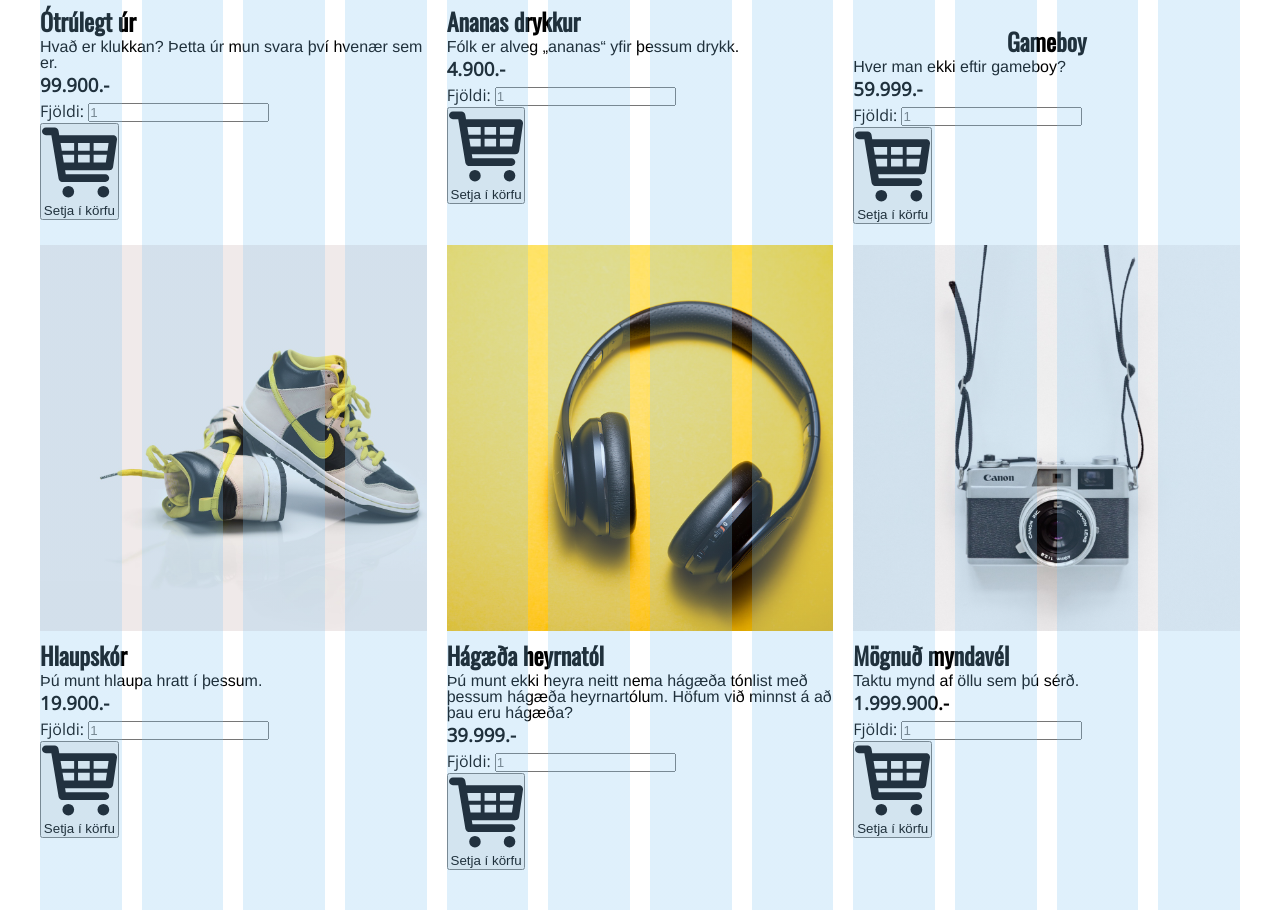
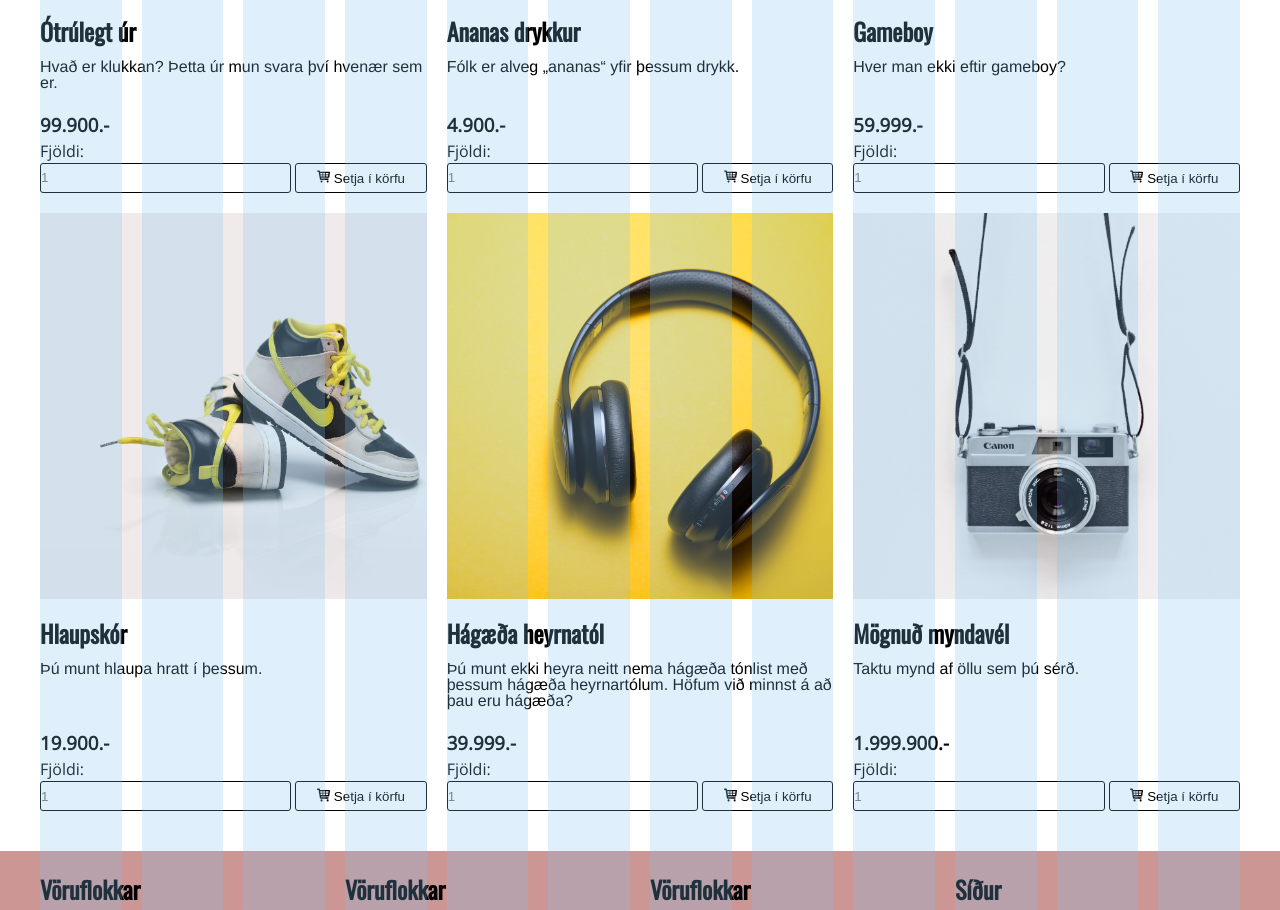
Before and after one commit to jonthorsteins/vefforritun-hopverkefni-1, a website: page pages/products.html in a window 1280 px wide. Shown: the part 547-1457 px from the top of the page. Drawn offline with nearby package versions, Linux system fonts and the light colour scheme; files that its build step writes are made by us from their sources.

Commit message:
no message

```diff
--- a/package.json
+++ b/package.json
@@ -25,5 +25,8 @@
   "bugs": {
     "url": "https://github.com/jonthorsteins/vefforritun-hopverkefni-1/issues"
   },
-  "homepage": "https://github.com/jonthorsteins/vefforritun-hopverkefni-1#readme"
+  "homepage": "https://github.com/jonthorsteins/vefforritun-hopverkefni-1#readme",
+  "dependencies": {
+    "stylelint-disable-all": "^1.2.0"
+  }
 }
--- a/pages/products.html
+++ b/pages/products.html
@@ -47,16 +47,16 @@
             <div class="products__info">
               <h2 class="products__title">Ótrúlegt úr</h2>
               <p>Hvað er klukkan? Þetta úr mun svara því hvenær sem er.</p>
-              <h3 class="price">99.900.-</h3>
             </div>
-          </form class="products__input">
+          <form class="products__input">
               <div class="products__quantity">
-                <label class="count__label" for="count">Fjöldi:</label>
-                <input class="quantity" type="text" id="count" placeholder="1">
+                <h3 class="products__price">99.900.-</h3>
+                <label class="products__label" for="count">Fjöldi:</label>
+                <input class="products__count" type="text" id="count" placeholder="1">
               </div>
-              <div class="input__put">
-                <button class="put__button">
-                  <img class="cart" src="../img/cart.svg">
+              <div class="products__buy">
+                <button class="products__button">
+                  <img class="products__cart" src="../img/cart.svg">
                   Setja í körfu
                 </button>
               </div>
@@ -72,16 +72,16 @@
             <div class="products__info">
               <h2 class="products__title">Ananas drykkur</h2>
               <p>Fólk er alveg „ananas“ yfir þessum drykk.</p>
-              <h3 class="price">4.900.-</h3>
             </div>
-          </form class="products__input">
+          <form class="products__input">
               <div class="products__quantity">
-                <label class="count__label" for="count">Fjöldi:</label>
-                <input class="quantity" type="text" id="count" placeholder="1">
+                <h3 class="products__price">4.900.-</h3>
+                <label class="products__label" for="count">Fjöldi:</label>
+                <input class="products__count" type="text" id="count" placeholder="1">
               </div>
-              <div class="input__put">
-                <button class="put__button">
-                  <img class="cart" src="../img/cart.svg">
+              <div class="products__buy">
+                <button class="products__button">
+                  <img class="products__cart" src="../img/cart.svg">
                   Setja í körfu
                 </button>
               </div>
@@ -95,18 +95,18 @@
               <img src="../img/gameboy.jpg">
             </div>
             <div class="products__info">
-              <h2 class="products">Gameboy</h2>
+              <h2 class="products__title">Gameboy</h2>
               <p>Hver man ekki eftir gameboy?</p>
-              <h3 class="price">59.999.-</h3>
             </div>
-          </form class="products__input">
+          <form class="products__input">
               <div class="products__quantity">
-                <label class="count__label" for="count">Fjöldi:</label>
-                <input class="quantity" type="text" id="count" placeholder="1">
+                <h3 class="products__price">59.999.-</h3>
+                <label class="products__label" for="count">Fjöldi:</label>
+                <input class="products__count" type="text" id="count" placeholder="1">
               </div>
-              <div class="input__put">
-                <button class="put__button">
-                  <img class="cart" src="../img/cart.svg">
+              <div class="products__buy">
+                <button class="products__button">
+                  <img class="products__cart" src="../img/cart.svg">
                   Setja í körfu
                 </button>
               </div>
@@ -122,16 +122,16 @@
             <div class="products__info">
               <h2 class="products__title">Hlaupskór</h2>
               <p>Þú munt hlaupa hratt í þessum.</p>
-              <h3 class="price">19.900.-</h3>
             </div>
-            </form class="card__input">
-              <div class="input__quantity">
-                <label class="count__label" for="count">Fjöldi:</label>
-                <input class="quantity" type="text" id="count" placeholder="1">
+            <form class="products__input">
+              <div class="products__quantity">
+                <h3 class="products__price">19.900.-</h3>
+                <label class="products__label" for="count">Fjöldi:</label>
+                <input class="products__count" type="text" id="count" placeholder="1">
               </div>
-              <div class="input__put">
-                <button class="put__button">
-                  <img class="cart" src="../img/cart.svg">
+              <div class="products__buy">
+                <button class="products__button">
+                  <img class="products__cart" src="../img/cart.svg">
                   Setja í körfu
                 </button>
               </div>
@@ -147,16 +147,16 @@
             <div class="products__info">
               <h2 class="products__title">Hágæða heyrnatól</h2>
               <p>Þú munt ekki heyra neitt nema hágæða tónlist með þessum hágæða heyrnartólum. Höfum við minnst á að þau eru hágæða?</p>
-              <h3 class="price">39.999.-</h3>
             </div>
-          </form class="products__input">
+          <form class="products__input">
               <div class="products__quantity">
-                <label class="count__label" for="count">Fjöldi:</label>
-                <input class="quantity" type="text" id="count" placeholder="1">
+                <h3 class="products__price">39.999.-</h3>
+                <label class="products__label" for="count">Fjöldi:</label>
+                <input class="products__count" type="text" id="count" placeholder="1">
               </div>
-              <div class="input__put">
-                <button class="put__button">
-                  <img class="cart" src="../img/cart.svg">
+              <div class="products__buy">
+                <button class="products__button">
+                  <img class="products__cart" src="../img/cart.svg">
                   Setja í körfu
                 </button>
               </div>
@@ -170,18 +170,18 @@
               <img src="../img/camera.jpg">
             </div>
             <div class="products__info">
-              <h2 class"products__title">Mögnuð myndavél</h2>
+              <h2 class="products__title">Mögnuð myndavél</h2>
               <p>Taktu mynd af öllu sem þú sérð.</p>
-              <h3 class="price">1.999.900.-</h3>
             </div>
-          </form class="products__input">
+          <form class="products__input">
               <div class="products__quantity">
-                <label class="count__label" for="count">Fjöldi:</label>
-                <input class="quantity" type="text" id="count" placeholder="1">
+                <h3 class="products__price">1.999.900.-</h3>
+                <label class="products__label" for="count">Fjöldi:</label>
+                <input class="products__count" type="text" id="count" placeholder="1">
               </div>
-              <div class="input__put">
-                <button class="put__button">
-                  <img class="cart" src="../img/cart.svg">
+              <div class="products__buy">
+                <button href="" class="products__button">
+                  <img class="products__cart" src="../img/cart.svg">
                   Setja í körfu
                 </button>
               </div>
--- a/scss/header.scss
+++ b/scss/header.scss
@@ -90,8 +90,6 @@
     align-items: center;
   }
 
-
-
   &__item {
     margin: $gutter/2;
   }
--- a/scss/products.scss
+++ b/scss/products.scss
@@ -22,13 +22,62 @@
   }
 
   &__card {
+    height: 100%;
     display: flex;
     flex-direction: column;
+  }
+
+  &__title {
+    padding-top: $gutter;
+    padding-bottom: $gutter;
+  }
+
+  &__info{
+    line-height: 1rem;
+    flex: 1;
+    padding-bottom: $gutter;
+  }
+
+  &__price {
+    font-weight: bold;
+  }
+
+  &__input {
+    display: flex;
+    flex-direction: row;
+    flex-wrap: wrap;
     justify-content: space-between;
   }
 
-  &__info p{
-    line-height: 1rem;
+  &__quantity {
+    display: flex;
+    flex-direction: column;
+    width: 65%;
+  }
+
+  &__buy {
+    display: flex;
+    flex-direction: row;
+    height: 30px;
+    width: 34%;
+    align-self: flex-end;
+  }
+
+  &__count {
+    border: 1px solid #000;
+    border-radius: 3px;
+    height: 30px;
+  }
+
+  &__cart {
+    width: 1em;
+  }
+
+  &__button {
+    width: 100%;
+    border: 1px solid #000;
+    border-radius: 3px;
+    background-color: #ffffff;
   }
 
 }
--- a/styles.scss
+++ b/styles.scss
@@ -29,8 +29,8 @@ img { /* stylelint-disable-line */
 }
 
 main { /* stylelint-disable-line */
+  max-width: $max-width;
   min-height: 100vh;
-  max-width: $max-width;
   margin: 0 auto;
 }
 
```
